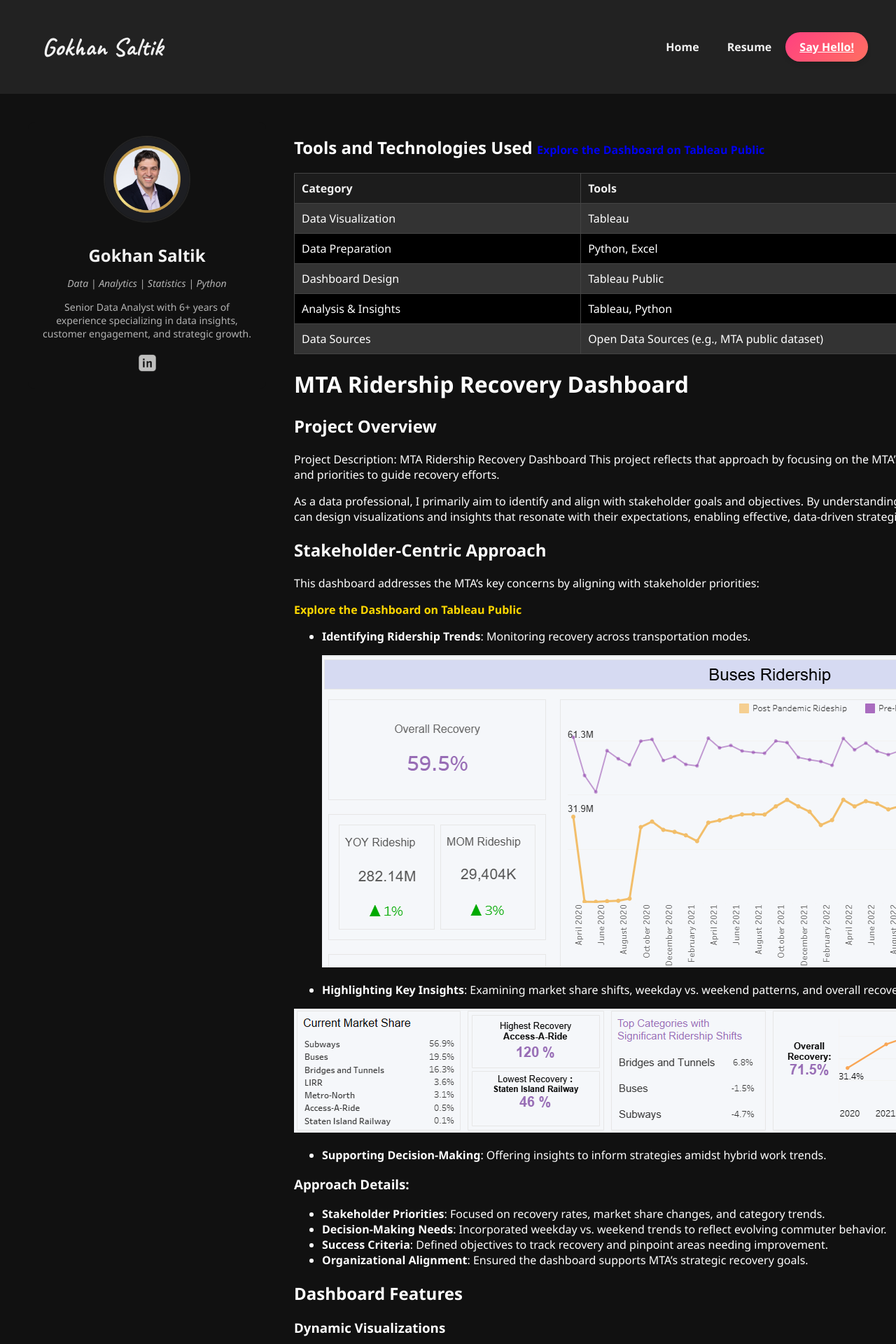
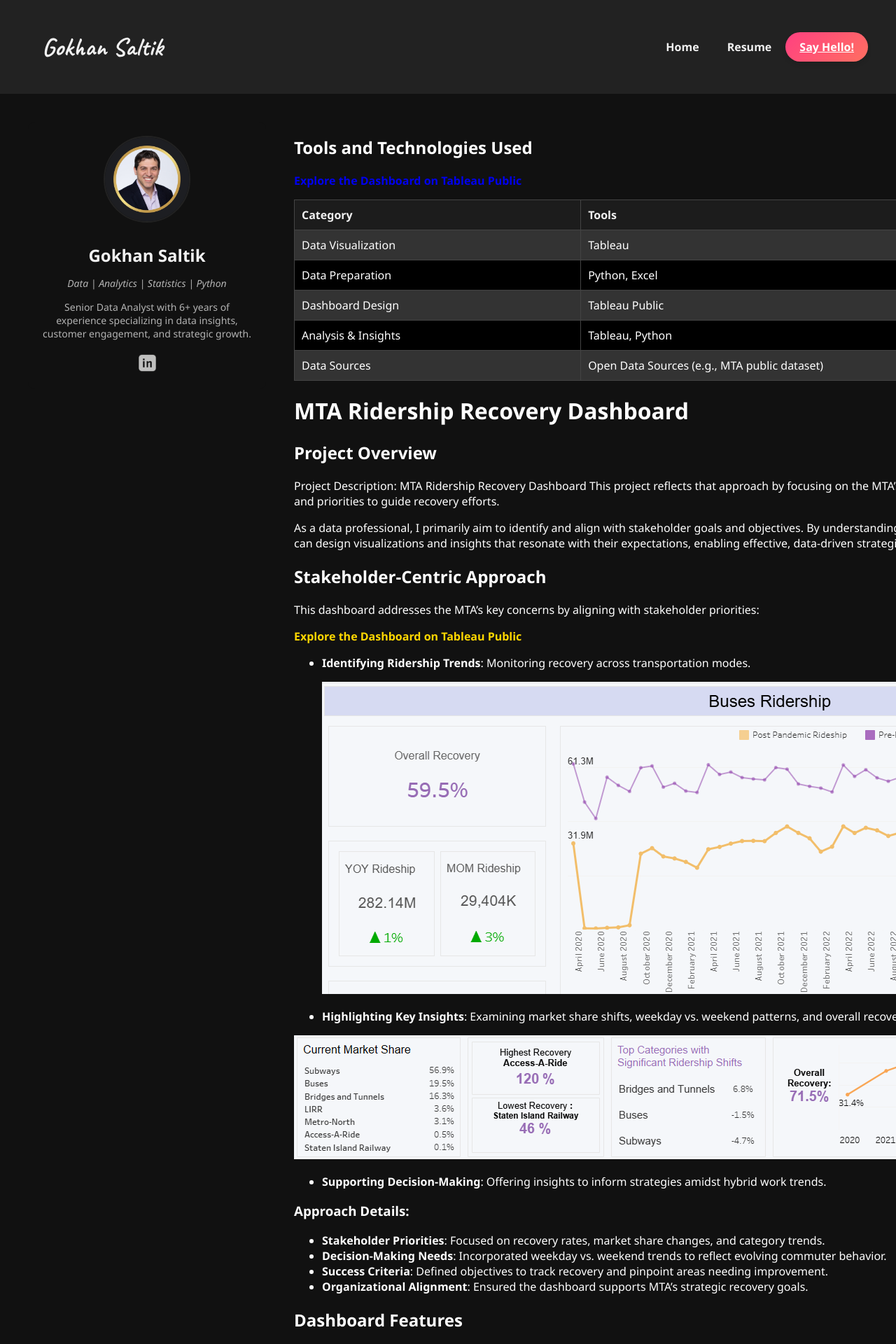
Before and after one commit to saltikg/portfolio, a Jekyll site: the page built from projects/Interactive_Dashboard_Pandemic.md, in a window 1280 px wide. Shown: the top 1920 px of the page at 70% size. Built offline with Jekyll 4.4.1, drawn with Linux system fonts in a browser that asks for light colours.

Commit message:
Update Interactive_Dashboard_Pandemic.md

```diff
--- a/projects/Interactive_Dashboard_Pandemic.md
+++ b/projects/Interactive_Dashboard_Pandemic.md
@@ -2,7 +2,7 @@
 layout: default
 title: "MTA Ridership Recovery Dashboard"
 ---
-<h2 style="color: #ffffff;">Tools and Technologies Used <a href="https://public.tableau.com/views/MavenCommuterChallengeNov302024/MainV2" target="_blank" style="color: FFD700; text-decoration: none; font-weight: bold; font-size: 16px;"> Explore the Dashboard on Tableau Public</a></h2>
+<h2 style="color: #ffffff;">Tools and Technologies Used </h2> <a href="https://public.tableau.com/views/MavenCommuterChallengeNov302024/MainV2" target="_blank" style="color: FFD700; text-decoration: none; font-weight: bold; font-size: 16px;"> Explore the Dashboard on Tableau Public</a>
 <table style="width: 100%; border-collapse: collapse; background-color: #000000; color: #ffffff;">
   <thead>
     <tr style="background-color: #1c1c1c; color: #f0f0f0; text-align: left;">
```
